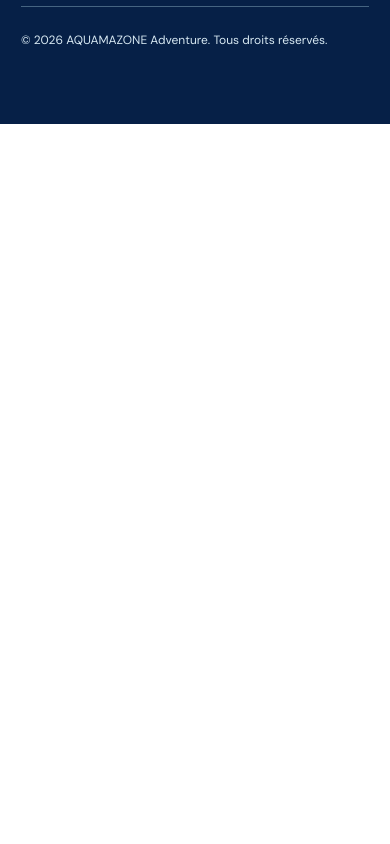
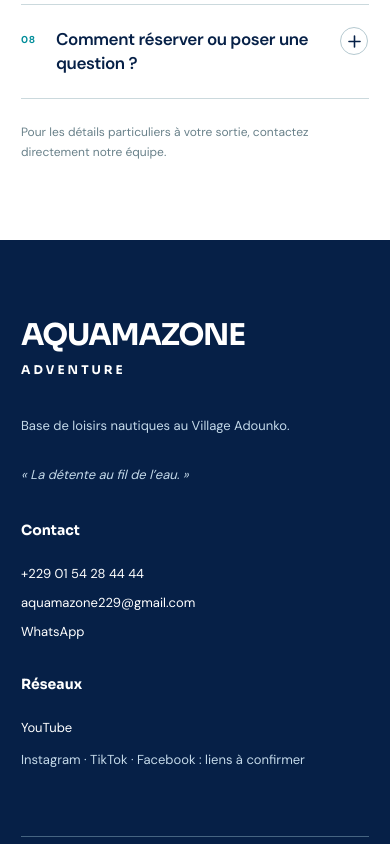
Before and after one commit to emma-dasilva-dev/aquamazone-adventure, a Next.js app: page / in a window 390 px wide. Shown: the part 11156-12000 px from the top of the page. Built offline with nearby package versions, Linux system fonts and the light colour scheme.

Commit message:
style: responsive typographic FAQ accordion

```diff
--- a/app/globals.css
+++ b/app/globals.css
@@ -586,3 +586,32 @@ body{overflow-x:clip}
 @media(max-width:850px){.visit-v12-grid{grid-template-columns:1fr}.visit-v12-hours{padding-right:0;border-right:0;border-bottom:1px solid #cfd7d9}.visit-v12-groups{padding-left:0}.visit-v12-bigtime{font-size:clamp(76px,16vw,130px)}.visit-v12-practical{grid-template-columns:1fr;gap:36px}.visit-v12-practical-heading h3{max-width:450px}.visit-v12-bottom{align-items:flex-start;flex-direction:column}.visit-v12-bottom>a{width:100%}}
 @media(max-width:520px){.visit-v12-shell{padding:75px 21px}.visit-v12-lead{margin-bottom:33px}.visit-v12-lead h2{font-size:clamp(43px,11vw,61px)}.visit-v12-intro{font-size:14px}.visit-v12-hours,.visit-v12-groups{padding:35px 0}.visit-v12-bigtime{font-size:clamp(63px,16vw,90px);gap:12px;margin-top:30px}.visit-v12-days{font-size:18px}.visit-v12-group-figure strong{font-size:93px}.visit-v12-practical{padding:62px 0 48px}.visit-v12-practical-item{grid-template-columns:29px minmax(0,1fr);gap:10px}.visit-v12-bottom{padding:25px 22px}.visit-v12-bottom>div strong{font-size:22px}}
 @media(prefers-reduced-motion:reduce){.visit-v12-bottom>a{transition:none}}
+
+
+/* V1.3 — Editorial, accessible FAQ */
+.faq-v13{background:#fff;color:#062047}
+.faq-v13-shell{max-width:1360px;margin:0 auto;padding:clamp(82px,10vw,142px) clamp(24px,5vw,78px);display:grid;grid-template-columns:minmax(280px,.82fr) minmax(0,1.18fr);column-gap:clamp(50px,7vw,120px);align-items:start}
+.faq-v13-intro{position:sticky;top:clamp(36px,10vh,95px)}
+.faq-v13-eyebrow{color:#0055a4;font-size:11px;font-weight:800;letter-spacing:.2em;margin:0 0 22px}
+.faq-v13-intro h2{font-family:Georgia,'Times New Roman',serif;font-size:clamp(45px,5vw,72px);font-weight:400;letter-spacing:-.065em;line-height:1.06;margin:0}
+.faq-v13-intro h2 em{color:#008d9a;font-weight:400}
+.faq-v13-intro>p:not(.faq-v13-eyebrow){font-size:14px;line-height:1.8;color:#5b7180;max-width:390px;margin:22px 0 0}
+.faq-v13-contact{display:flex;flex-direction:column;gap:13px;margin-top:50px}
+.faq-v13-contact span{font-size:10px;font-weight:800;letter-spacing:.17em;color:#69828b}
+.faq-v13-contact a{display:inline-flex;gap:14px;align-items:center;width:max-content;max-width:100%;border-bottom:2px solid #ffd326;padding-bottom:9px;font-size:14px;font-weight:800}
+.faq-v13-questions{border-top:1px solid #cbd9dd}
+.faq-v13-item{border-bottom:1px solid #cbd9dd}
+.faq-v13-item summary{display:grid;grid-template-columns:34px minmax(0,1fr) 34px;align-items:start;gap:16px;cursor:pointer;padding:27px 0 28px;list-style:none}
+.faq-v13-item summary::-webkit-details-marker{display:none}
+.faq-v13-index{font-size:11px;font-weight:800;letter-spacing:.08em;color:#008d9a;padding-top:6px;font-variant-numeric:tabular-nums}
+.faq-v13-question{font-size:clamp(17px,1.6vw,22px);font-weight:600;line-height:1.42;letter-spacing:-.025em}
+.faq-v13-toggle{width:32px;height:32px;display:flex;align-items:center;justify-content:center;color:#062047;border:1px solid #b5c9d0;border-radius:50%;transition:transform .22s ease,border-color .22s ease}
+.faq-v13-item[open] .faq-v13-toggle{transform:rotate(45deg);border-color:#008d9a}
+.faq-v13-answer{margin-left:50px;padding:0 55px 29px 0}
+.faq-v13-answer p{font-size:14px;line-height:1.82;color:#526b79;margin:0;max-width:570px}
+.faq-v13-item summary:hover .faq-v13-question{color:#0055a4}
+.faq-v13-item summary:focus-visible{outline:3px solid #008d9a;outline-offset:3px}
+.faq-v13-footnote{font-size:12px;line-height:1.7;color:#69818a;margin:23px 0 0}
+@media(max-width:900px){.faq-v13-shell{grid-template-columns:1fr;row-gap:42px}.faq-v13-intro{position:static}.faq-v13-intro h2{max-width:700px}.faq-v13-contact{margin-top:25px}}
+@media(max-width:550px){.faq-v13-shell{padding:78px 21px}.faq-v13-intro h2{font-size:clamp(43px,11vw,60px)}.faq-v13-questions{margin-top:0}.faq-v13-item summary{grid-template-columns:25px minmax(0,1fr) 29px;gap:10px;padding:22px 0}.faq-v13-question{font-size:17px}.faq-v13-index{font-size:10px}.faq-v13-toggle{width:28px;height:28px}.faq-v13-answer{margin-left:35px;padding:0 12px 24px 0}.faq-v13-answer p{font-size:13px}.faq-v13-contact{margin-top:26px}}
+@media(prefers-reduced-motion:reduce){.faq-v13-toggle{transition:none}}
```
